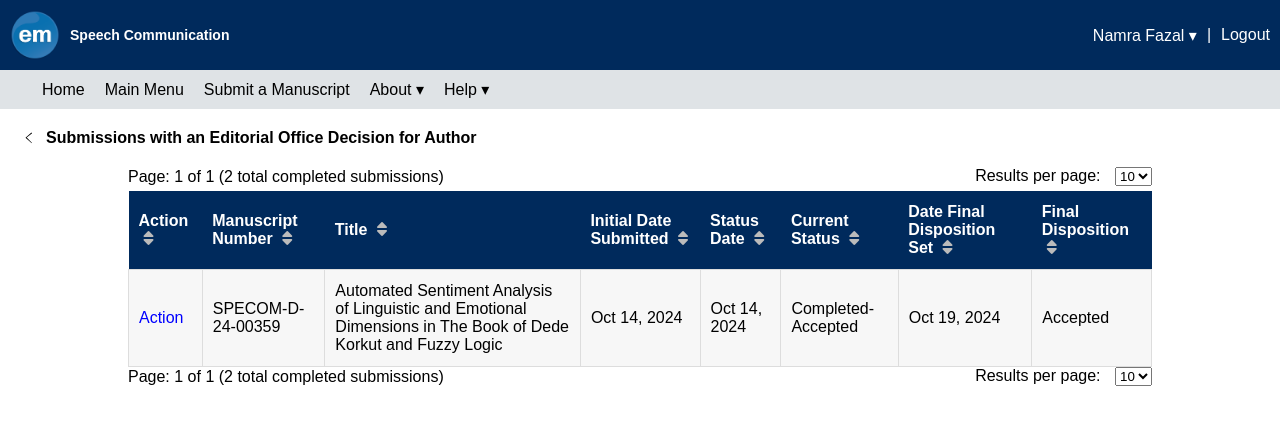
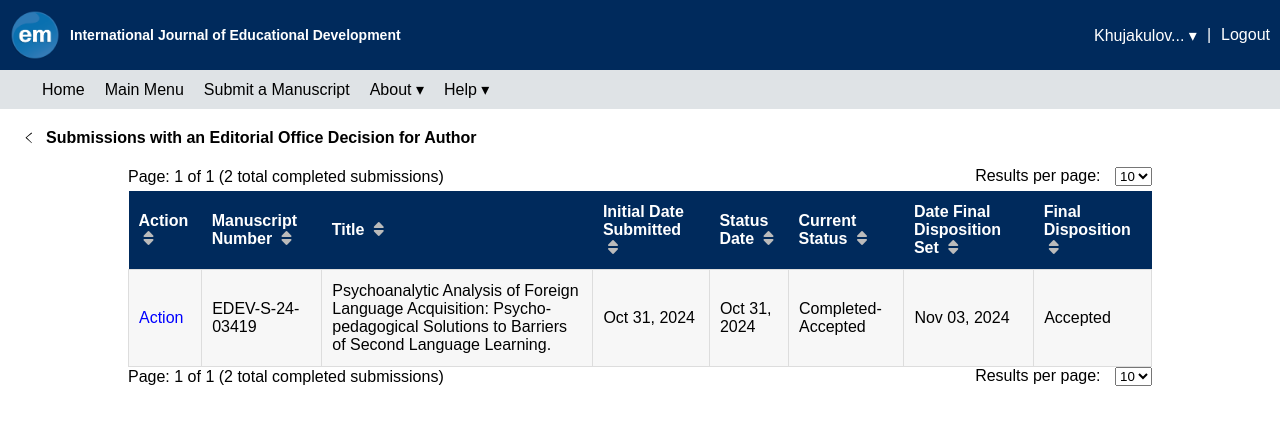
Before and after one commit to EDITORIALMANAGER/Editorialmanager, a plain HTML site: page index.html in a window 1280 px wide. Drawn offline with Linux system fonts and the light colour scheme.

Commit message:
updated text

```diff
--- a/index.html
+++ b/index.html
@@ -190,10 +190,10 @@
     <header>
         <div class="header-left">
             <img src="images/Editorialmanagerlogo.png" alt="Journal Logo">
-            <span class="journal-name">Speech Communication</span>
+            <span class="journal-name">International Journal of Educational Development</span>
         </div>
         <div class="header-right">
-            <span>Namra Fazal &#9662;</span>
+            <span>Khujakulov... &#9662;</span>
             <span>|</span>
             <a href="#" class="logout">Logout</a>
         </div>
@@ -263,13 +263,13 @@
             </thead>
             <tbody>
                 <tr style="background-color: #f5f5f5;">
-                    <td><a href="https://www.editorialmanager.com/eir/default2.aspx" style="color: blue;">Action</a></td>
-                    <td class="manuscript">SPECOM-D-24-00359</td>
-                    <td class="title">Automated Sentiment Analysis of Linguistic and Emotional Dimensions in The Book of Dede Korkut and Fuzzy Logic</td>
-                    <td>Oct 14, 2024 </td>
-                    <td>Oct 14, 2024 </td>
+                    <td><a href="https://www.editorialmanager.com/edev/default2.aspx" style="color: blue;">Action</a></td>
+                    <td class="manuscript">EDEV-S-24-03419</td>
+                    <td class="title">Psychoanalytic Analysis of Foreign Language Acquisition: Psycho-pedagogical Solutions to Barriers of Second Language Learning.</td>
+                    <td>Oct 31, 2024 </td>
+                    <td>Oct 31, 2024 </td>
                     <td class="current-status">Completed-Accepted</td>
-                    <td>Oct 19, 2024</td>
+                    <td>Nov 03, 2024</td>
                     <td>Accepted</td>
                 </tr>
             </tbody>
```
